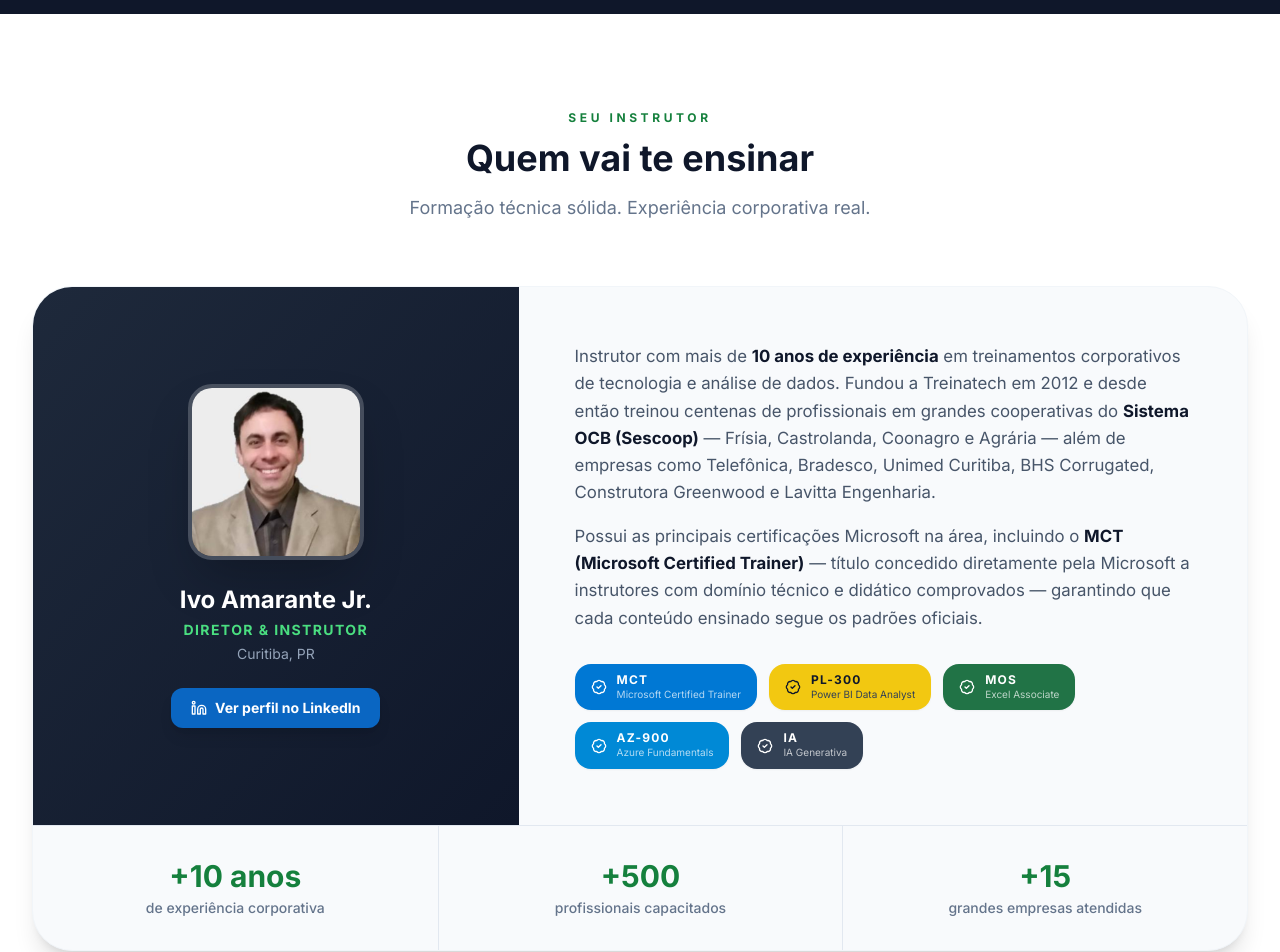
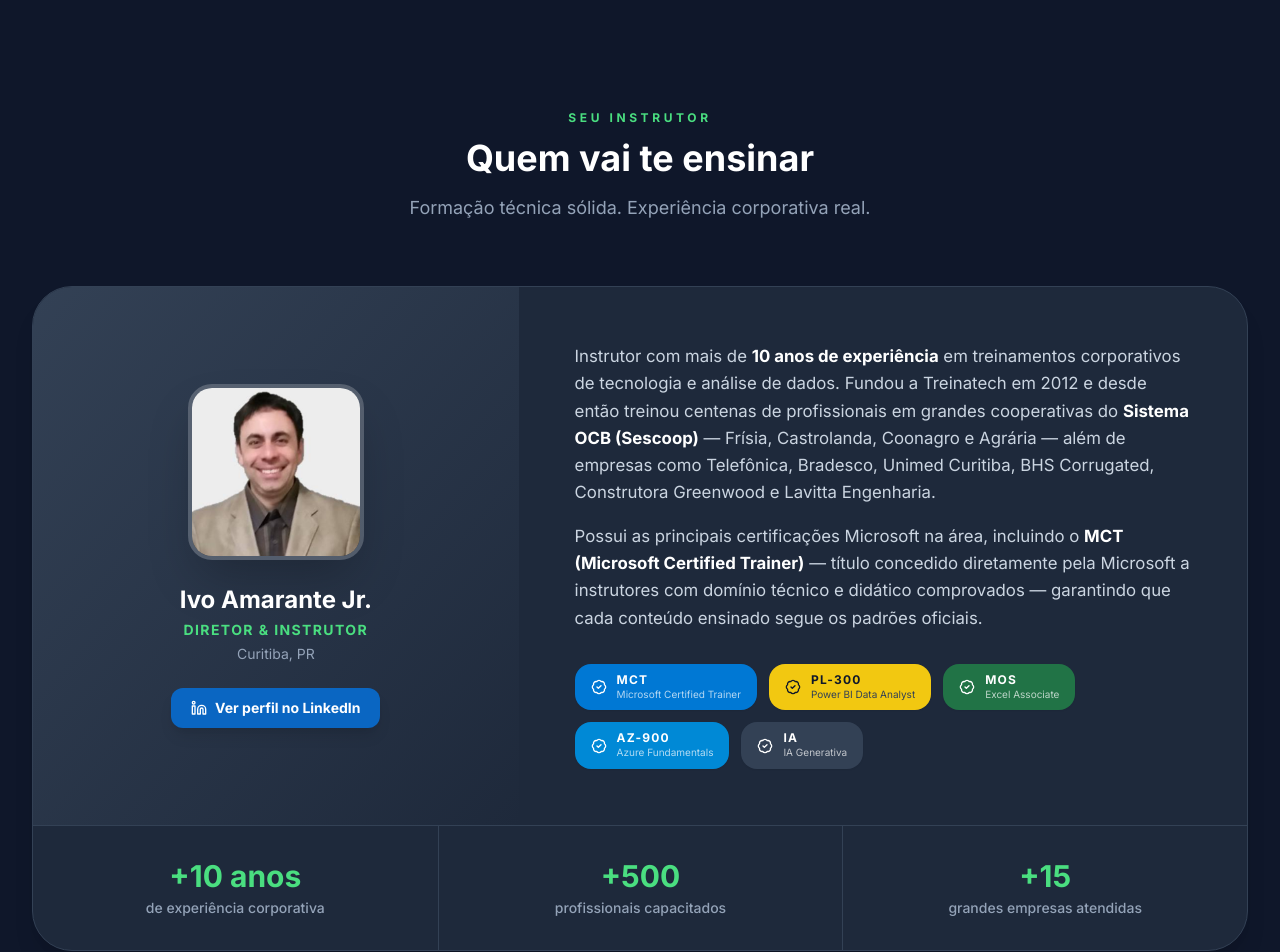
Before and after one commit to treinatechivo-hub/treinatech-site, a React (Vite) app: page / in a window 1280 px wide. Shown: the part 4040-4992 px from the top of the page. Built offline with nearby package versions, Linux system fonts and the light colour scheme.

Commit message:
fix: ajusta fundo da seção Instrutor para bg-slate-900 conforme padrão do site
Co-Authored-By: Claude Sonnet 4.6 <noreply@anthropic.com>

```diff
--- a/components/Instructor.tsx
+++ b/components/Instructor.tsx
@@ -43,20 +43,20 @@ const stats = [
 
 export const Instructor: React.FC = () => {
   return (
-    <section id="instrutor" className="py-24 bg-white scroll-mt-20">
+    <section id="instrutor" className="py-24 bg-slate-900 scroll-mt-20">
       <div className="max-w-7xl mx-auto px-4 sm:px-6 lg:px-8">
         {/* Header */}
         <div className="text-center max-w-3xl mx-auto mb-16">
-          <p className="text-green-700 font-bold text-xs uppercase tracking-[0.3em] mb-3">Seu Instrutor</p>
-          <h2 className="text-4xl font-bold text-slate-900 mb-4">Quem vai te ensinar</h2>
-          <p className="text-lg text-slate-500">Formação técnica sólida. Experiência corporativa real.</p>
+          <p className="text-green-400 font-bold text-xs uppercase tracking-[0.3em] mb-3">Seu Instrutor</p>
+          <h2 className="text-4xl font-bold text-white mb-4">Quem vai te ensinar</h2>
+          <p className="text-lg text-slate-400">Formação técnica sólida. Experiência corporativa real.</p>
         </div>
 
         {/* Card principal */}
-        <div className="bg-slate-50 rounded-[2.5rem] border border-slate-100 overflow-hidden shadow-xl">
+        <div className="bg-slate-800 rounded-[2.5rem] border border-slate-700 overflow-hidden shadow-xl">
           <div className="grid md:grid-cols-5">
             {/* Coluna esquerda — foto */}
-            <div className="md:col-span-2 bg-gradient-to-br from-slate-800 to-slate-900 p-10 flex flex-col items-center justify-center text-center gap-6">
+            <div className="md:col-span-2 bg-gradient-to-br from-slate-700 to-slate-800 p-10 flex flex-col items-center justify-center text-center gap-6">
               <div className="w-44 h-44 rounded-3xl overflow-hidden border-4 border-white/20 shadow-2xl">
                 <img
                   src="/ivo.png"
@@ -82,19 +82,19 @@ export const Instructor: React.FC = () => {
 
             {/* Coluna direita — bio + certs */}
             <div className="md:col-span-3 p-8 sm:p-10 lg:p-14 flex flex-col justify-center gap-8">
-              <div className="space-y-4 text-slate-600 leading-relaxed text-[1.05rem]">
+              <div className="space-y-4 text-slate-300 leading-relaxed text-[1.05rem]">
                 <p>
                   Instrutor com mais de{' '}
-                  <strong className="text-slate-900">10 anos de experiência</strong> em treinamentos
+                  <strong className="text-white">10 anos de experiência</strong> em treinamentos
                   corporativos de tecnologia e análise de dados. Fundou a Treinatech em 2012 e desde
                   então treinou centenas de profissionais em grandes cooperativas do{' '}
-                  <strong className="text-slate-900">Sistema OCB (Sescoop)</strong> — Frísia,
+                  <strong className="text-white">Sistema OCB (Sescoop)</strong> — Frísia,
                   Castrolanda, Coonagro e Agrária — além de empresas como Telefônica, Bradesco, Unimed
                   Curitiba, BHS Corrugated, Construtora Greenwood e Lavitta Engenharia.
                 </p>
                 <p>
                   Possui as principais certificações Microsoft na área, incluindo o{' '}
-                  <strong className="text-slate-900">MCT (Microsoft Certified Trainer)</strong> — título
+                  <strong className="text-white">MCT (Microsoft Certified Trainer)</strong> — título
                   concedido diretamente pela Microsoft a instrutores com domínio técnico e didático
                   comprovados — garantindo que cada conteúdo ensinado segue os padrões oficiais.
                 </p>
@@ -134,11 +134,11 @@ export const Instructor: React.FC = () => {
           </div>
 
           {/* Stats */}
-          <div className="border-t border-slate-200 grid grid-cols-3 divide-x divide-slate-200">
+          <div className="border-t border-slate-700 grid grid-cols-3 divide-x divide-slate-700">
             {stats.map((stat) => (
               <div key={stat.label} className="py-8 text-center">
-                <p className="text-3xl font-extrabold text-green-700 mb-1">{stat.value}</p>
-                <p className="text-sm text-slate-500 font-medium">{stat.label}</p>
+                <p className="text-3xl font-extrabold text-green-400 mb-1">{stat.value}</p>
+                <p className="text-sm text-slate-400 font-medium">{stat.label}</p>
               </div>
             ))}
           </div>
```
